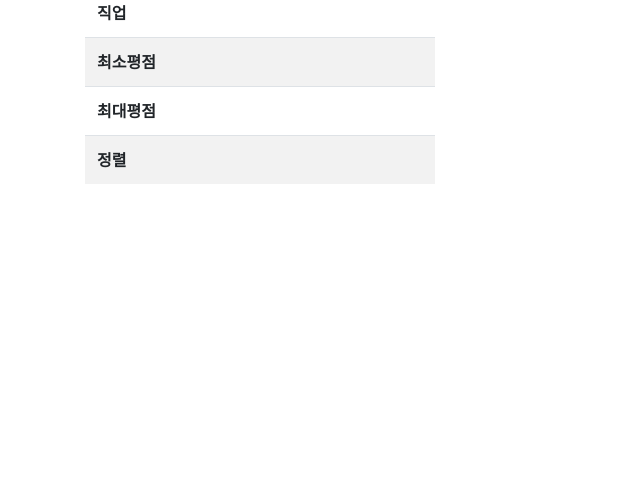
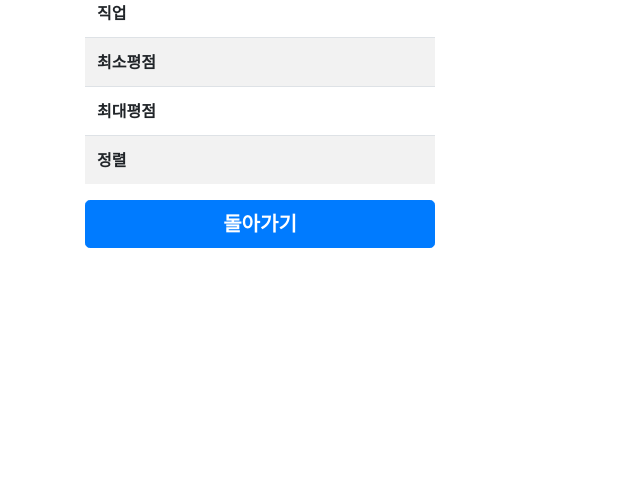
Before and after one commit to sys09270883/movielens-database, a Django app: page /option_select/result/ in a window 1280 px wide. Shown: the part 179-667 px from the top of the page, without its empty margins (0-640 px from the left). Run offline with Django 3.2, Linux system fonts and the light colour scheme; some libraries are stand-ins or nearby versions.

Commit message:
add home button

```diff
--- a/movielens/option_select/templates/option_select/result.html
+++ b/movielens/option_select/templates/option_select/result.html
@@ -39,6 +39,8 @@
                         <td>{{ form.sorted_option }}</td>
                     </tr>
                 </table>
+                <button type="button" class="btn btn-primary btn-lg btn-block"
+                    onclick="location.href='{% url 'home' %}'"><b>돌아가기</b></button>
             </div>
         </div>
 
```
